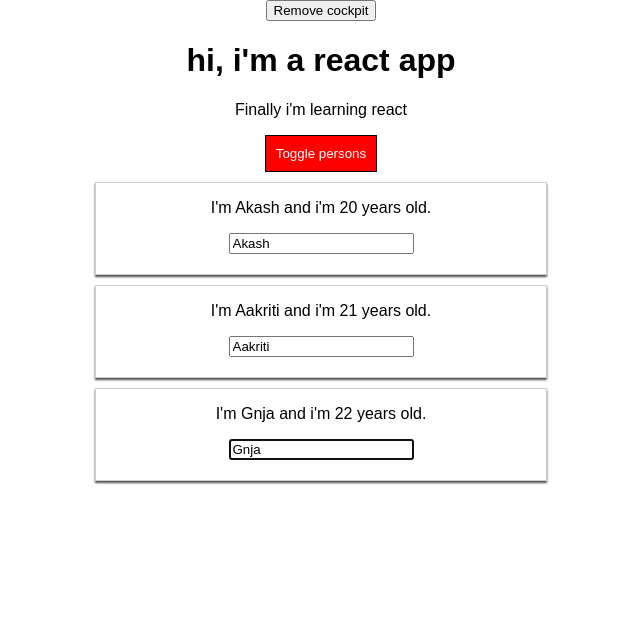
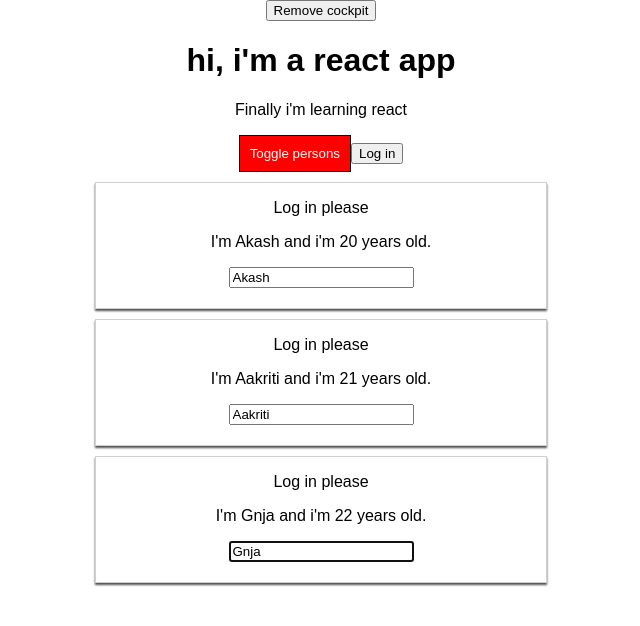
Before and after one commit to akshpnwr/first-react-app, a React app: page / in a window 1280 px wide. Shown: the top 626 px of the page, without its empty margins (319-959 px from the left). Built offline with nearby package versions, Linux system fonts and the light colour scheme.

Commit message:
context api

```diff
--- a/src/components/Cockpit/Cockpit.js
+++ b/src/components/Cockpit/Cockpit.js
@@ -1,8 +1,10 @@
-import React, { useEffect, useRef } from 'react';
+import React, { useEffect, useRef, useContext } from 'react';
 import cp from './Cockpit.css';
+import AuthContext from '../../context/auth-context';
 
 const cockpit = (props) => {
   const toggleBtnRef = useRef(null);
+  const authContext = useContext(AuthContext);
 
   useEffect(() => {
     toggleBtnRef.current.click();
@@ -34,6 +36,7 @@
       >
         Toggle persons
       </button>
+      {<button onClick={authContext.login}>Log in</button>}
     </div>
   );
 };
--- a/src/components/Persons/Person/Person.js
+++ b/src/components/Persons/Person/Person.js
@@ -3,6 +3,7 @@
 import Aux from '../../../hoc/Auxiliary';
 import withClass from '../../../hoc/withClass';
 import PropType from 'prop-types';
+import AuthContext from '../../../context/auth-context';
 
 class Person extends Component {
   constructor(props) {
@@ -13,9 +14,17 @@
     this.inputElRef.current.focus();
   }
 
+  static contextType = AuthContext;
+
   render() {
     return (
       <Aux>
+        {this.context.authenticated ? (
+          <p>Authenticated</p>
+        ) : (
+          <p>Log in please</p>
+        )}
+
         <p onClick={this.props.click}>
           I'm {this.props.name} and i'm {this.props.age} years old.
         </p>
--- a/src/containers/App.js
+++ b/src/containers/App.js
@@ -4,6 +4,7 @@
 import Cockpit from '../components/Cockpit/Cockpit';
 import withClass from '../hoc/withClass';
 import Aux from '../hoc/Auxiliary';
+import AuthContext from '../context/auth-context';
 
 class App extends Component {
   state = {
@@ -14,6 +15,7 @@
     ],
     showPersons: false,
     showCockpit: true,
+    authenticated: false,
   };
 
   // switchNameHandler(newName) {
@@ -55,6 +57,10 @@
     });
   };
 
+  loginHandler = () => {
+    this.setState({ authenticated: true });
+  };
+
   render() {
     let persons = null;
 
@@ -64,6 +70,7 @@
           persons={this.state.person}
           clicked={this.deletePersonHandler}
           changed={this.nameChangedHandler}
+          isAuthenticated={this.state.authenticated}
         />
       );
     }
@@ -80,6 +87,12 @@
           Remove cockpit
         </button>
 
+        <AuthContext.Provider
+          value={{
+            authenticated: this.state.authenticated,
+            login: this.loginHandler,
+          }}
+        >
           {this.state.showCockpit ? (
             <Cockpit
               personLength={this.state.person.length}
@@ -88,6 +101,7 @@
             />
           ) : null}
           {persons}
+        </AuthContext.Provider>
       </Aux>
     );
   }
--- /dev/null
+++ b/src/context/auth-context.js
@@ -0,0 +1,8 @@
+import React from 'react';
+
+const authContext = React.createContext({
+  authenticated: false,
+  login: () => {},
+});
+
+export default authContext;
```
Lines whose indentation alone changed are shown as unchanged.
